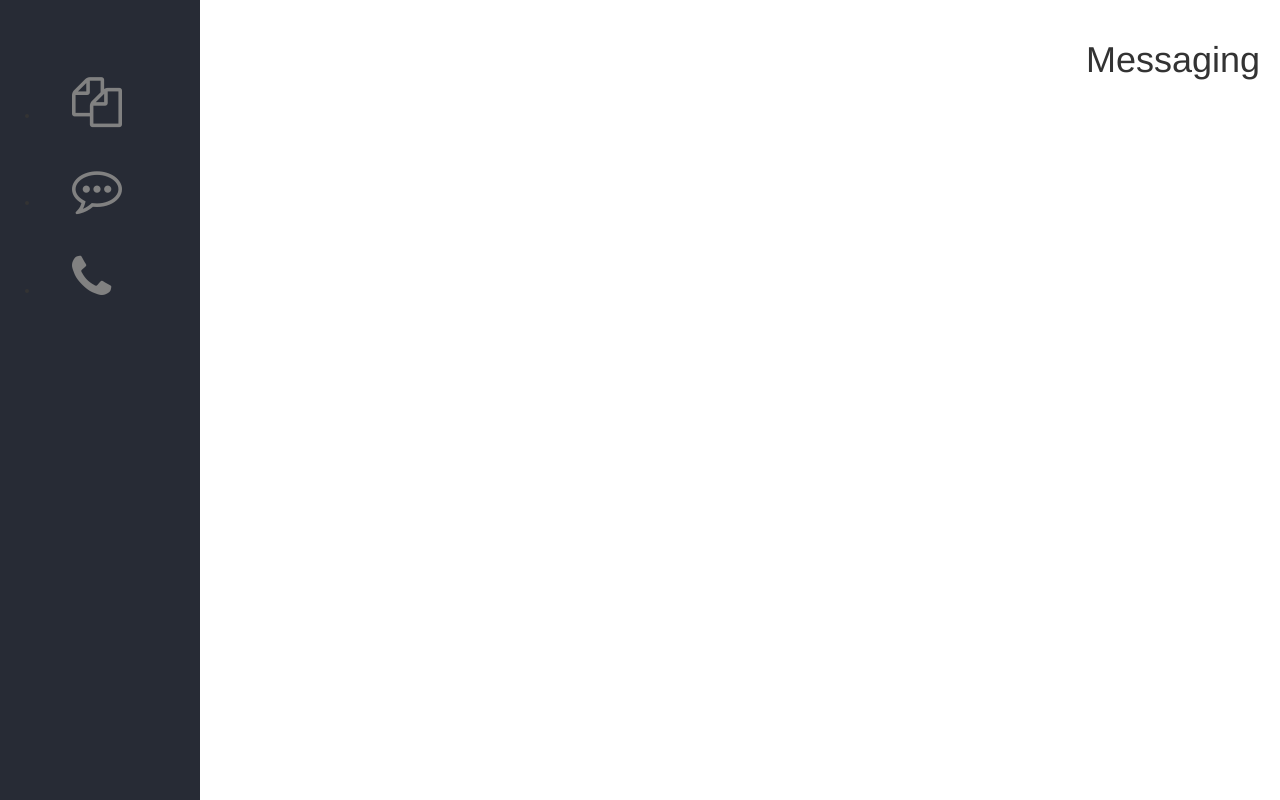
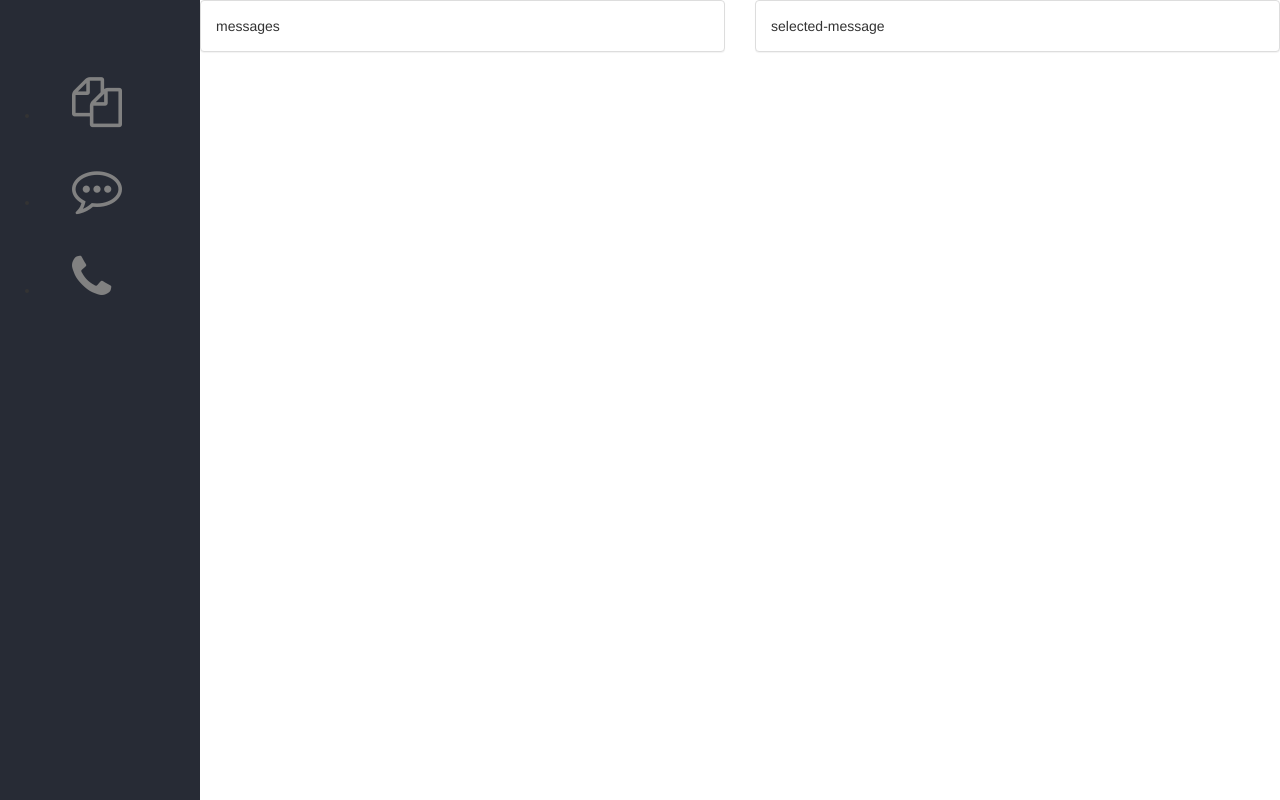
Before and after one commit to AlfredoSequeida/rum, a website: page index.html at #!/messaging in a window 1280 px wide. Drawn offline with nearby package versions, Linux system fonts and the light colour scheme; some packages are replaced by stand-ins of ours; files whose address does not match are found by name.

Commit message:
created message structure

```diff
--- a/assets/css/styles.css
+++ b/assets/css/styles.css
@@ -26,10 +26,8 @@
 }
 
 #container-display {
-        right: 0;
-        position: absolute;
         transition: margin-right;
-        padding: 20px;
+        padding-left: 200px;
 }
 
 @media screen and (max-height: 450px) {
--- a/messaging/messaging.html
+++ b/messaging/messaging.html
@@ -7,4 +7,33 @@
 
 <!DOCTYPE html>
 
-<h1>Messaging</h1>
+<html>
+        <head>
+                <link rel="stylesheet" href="./assets/css/styles.css"/>
+                <link rel="stylesheet" href="../node_modules/bootstrap/dist/css/bootstrap.min.css"/>
+                <link rel="stylesheet" href="../node_modules/font-awesome/css/font-awesome.min.css"/>
+
+        </head>
+
+        <body>
+                <div class="container-display">
+                        <div class="row">
+                                <div class="col-md-6">
+                                        <div class="panel panel-default">
+                                                <div class="panel-body">
+                                                        messages
+                                                </div>
+                                        </div>
+
+                                </div>
+                                <div class="col-md-6">
+                                        <div class="panel panel-default">
+                                                <div class="panel-body">
+                                                        selected-message
+                                                </div>
+                                        </div>
+                                </div>
+                        </div>
+                </div>
+        </body>
+</html>
```
Also changed, not shown: assets/js/app.js (+9 -0 lines), login/login.html (added, +10 -0 lines).
